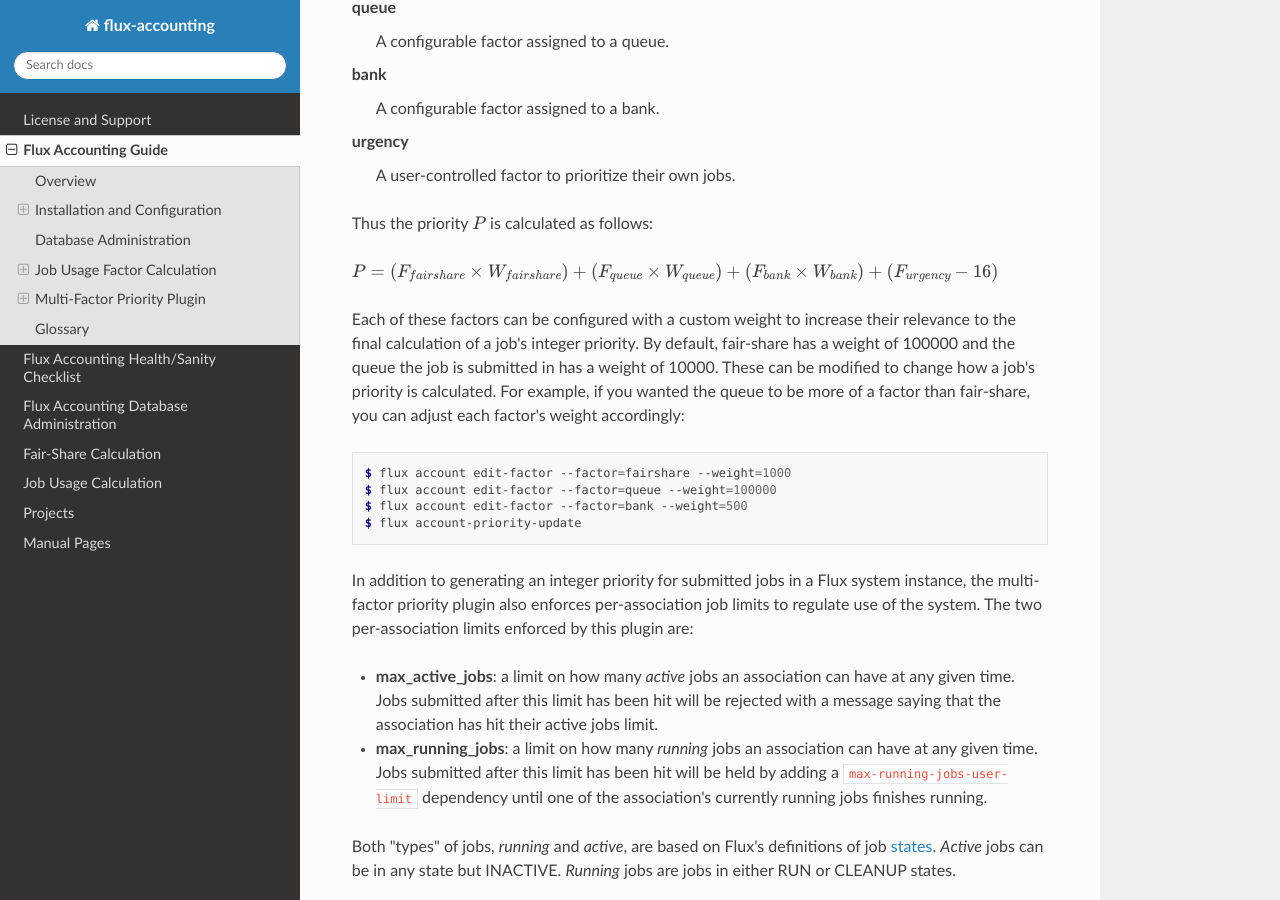
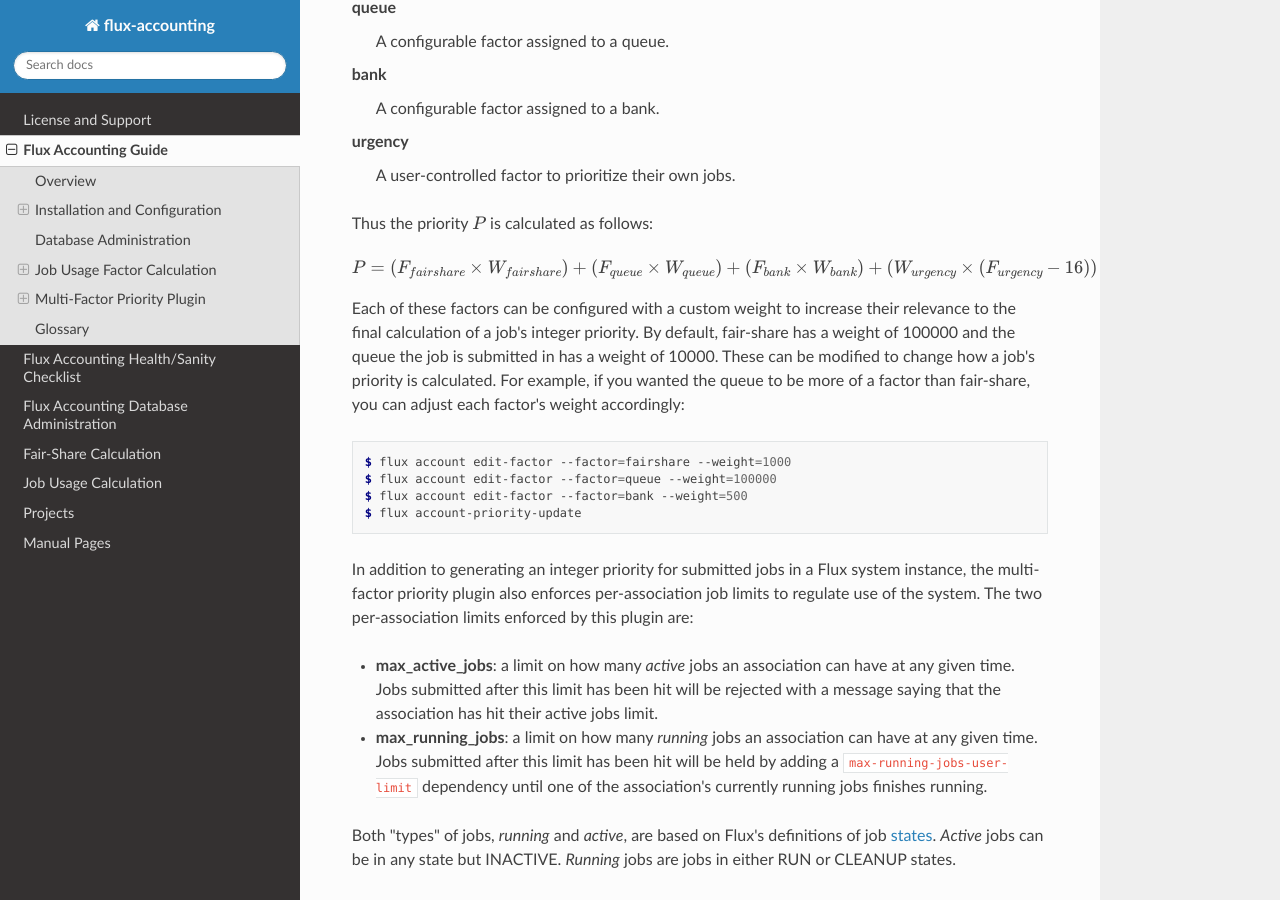
Before and after one commit to flux-framework/flux-accounting, a Sphinx documentation site: the page built from doc/guide/accounting-guide.rst, in a window 1280 px wide and 900 px high, scrolled down 6795 px. Built offline with Sphinx 7.4.7 and the Read the Docs theme 3.1.0, drawn with Linux system fonts in a browser that asks for light colours.

Commit message:
doc: update equation with "urgency" weight
Problem: The flux-accounting guide does not include the weight
associated with urgency in the equation for how a job's priority is
calculated.

Update the equation to include the "urgency" factor's weight in the
equation for a job's priority.

```diff
--- a/doc/guide/accounting-guide.rst
+++ b/doc/guide/accounting-guide.rst
@@ -368,7 +368,12 @@ urgency
 
 Thus the priority :math:`P` is calculated as follows:
 
-:math:`P = (F_{fairshare} \times W_{fairshare}) + (F_{queue} \times W_{queue}) + (F_{bank} \times W_{bank}) + (F_{urgency} - 16)`
+.. math::
+
+  P = (F_{fairshare} \times W_{fairshare})
+      + (F_{queue} \times W_{queue})
+      + (F_{bank} \times W_{bank})
+      + (W_{urgency} \times (F_{urgency} - 16))
 
 Each of these factors can be configured with a custom weight to increase their
 relevance to the final calculation of a job's integer priority. By default,
```
